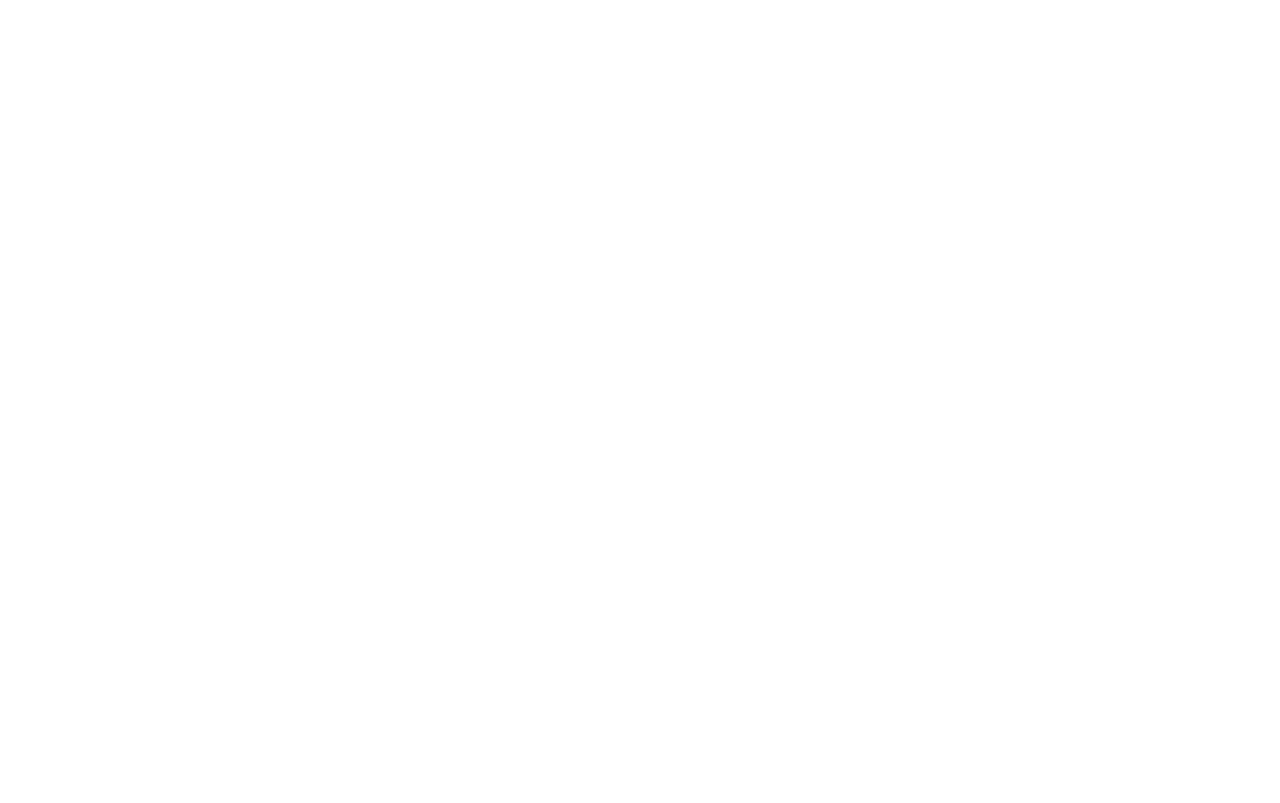
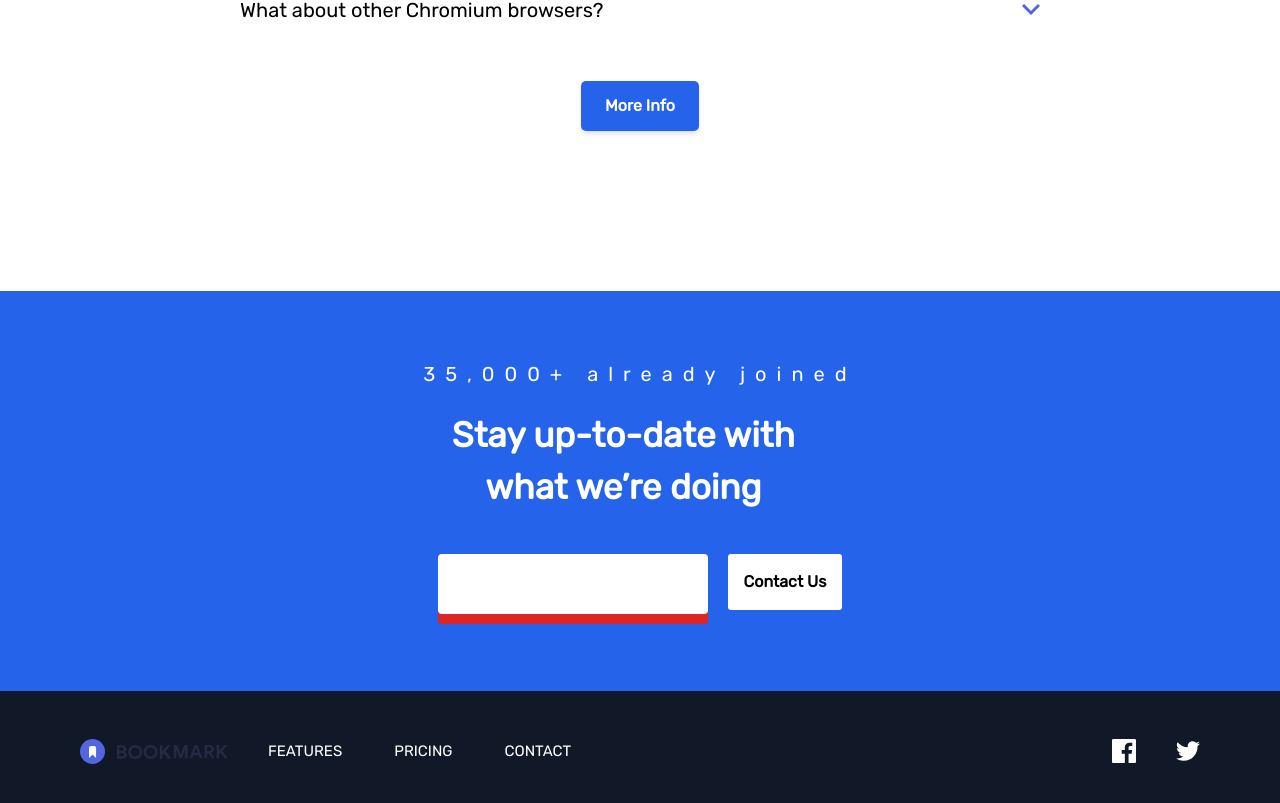
Before and after one commit to kalejaiyeoluwadara/BookMark, a React (Vite) app: page / in a window 1280 px wide. Shown: the part 3144-3947 px from the top of the page. Before the commit the page ends 3216 px from the top, so only its background shows below. Built offline with nearby package versions, Linux system fonts and the light colour scheme.

Commit message:
Basics Done

```diff
--- a/src/App.jsx
+++ b/src/App.jsx
@@ -6,6 +6,8 @@ import Nav from "./Pages/Nav";
 import Feature from "./Pages/Feature";
 import Download from "./Pages/Download";
 import Faq from "./Pages/Faq";
+import Contact from "./Pages/Contact";
+import Footer from "./Pages/Footer";
 const App = () => {
   return (
     <>
@@ -14,6 +16,8 @@ const App = () => {
       <Feature />
       <Download />
       <Faq />
+      <Contact />
+      <Footer />
     </>
   );
 };
--- /dev/null
+++ b/src/Components/Link2.jsx
@@ -0,0 +1,14 @@
+import React from "react";
+
+function Link({ link, name }) {
+  return (
+    <a
+      className={`uppercase font-[500] py-3 px-4 text-[15px] text-white hover:text-orange-600 `}
+      href={link}
+    >
+      {name}
+    </a>
+  );
+}
+
+export default Link;
--- a/src/Pages/Contact.jsx
+++ b/src/Pages/Contact.jsx
@@ -0,0 +1,37 @@
+import React from "react";
+
+function Contact() {
+  return (
+    <div className="h-[50vh]  w-screen bg-blue-600 text-white flex flex-col items-center justify-center  ">
+      <section className="flex flex-col gap-5">
+        <p className="text-[20px] tracking-[10px] ">35,000+ already joined</p>
+        <h2 className="font-[650] text-center w-[400px] text-[35px] ">
+          Stay up-to-date with what we’re doing
+        </h2>
+      </section>
+      <section>
+        <Form />
+      </section>
+    </div>
+  );
+}
+
+const Form = () => {
+  return (
+    <div className="flex items-start justify-center mt-10 gap-5">
+      <div className="h-[70px] rounded-[3px] bg-red-600 ">
+        <input
+          className="outline-none text-black px-2 rounded-[4px] border-none bg-white h-[60px] w-[270px]  "
+          type="text"
+          name=""
+          id=""
+        />
+      </div>
+      <button className="px-4 py-4 text-black font-[600] text-[16px] bg-white rounded-[3px]">
+        Contact Us
+      </button>
+    </div>
+  );
+};
+
+export default Contact;
--- a/src/Pages/Download.jsx
+++ b/src/Pages/Download.jsx
@@ -24,7 +24,7 @@ function Download() {
     },
   ]);
   return (
-    <div className="h-[100vh] flex flex-col mt-20 items-center justify-center w-screen ">
+    <div className="h-auto py-40 flex flex-col  items-center justify-center w-screen ">
       <Header
         name={"Download the extension"}
         content={`We’ve got more browsers in the pipeline. Please do let us know if you’ve
--- a/src/Pages/Faq.jsx
+++ b/src/Pages/Faq.jsx
@@ -31,7 +31,7 @@ function Faq() {
     },
   ]);
   return (
-    <div className="h-[100vh] w-screen flex flex-col items-center justify-center ">
+    <div className="h-auto py-40 w-screen flex flex-col items-center justify-center ">
       <Header
         name={"Frequently Asked Questions"}
         content={`Here are some of our FAQs. If you have any other questions you’d like
--- a/src/Pages/Footer.jsx
+++ b/src/Pages/Footer.jsx
@@ -0,0 +1,47 @@
+import React from "react";
+import Link from "../Components/Link2";
+import logo from "../assets/images/logo-bookmark.svg";
+import face from "../assets/images/icon-facebook.svg";
+import twiter from "../assets/images/icon-twitter.svg";
+function Footer() {
+  return (
+    <div className="w-screen h-[15vh] bg-gray-900 flex justify-between items-center px-20  ">
+      <div className="flex gap-6">
+        <img src={logo} alt="" />
+        <ul className="flex justify-between items-center gap-5  ">
+          {[
+            {
+              name: "Features",
+              special: false,
+              link: "#",
+            },
+            {
+              name: "Pricing",
+              special: false,
+              link: "#",
+            },
+            {
+              name: "Contact",
+              special: false,
+              link: "#",
+            },
+          ].map((item, id) => {
+            const { name, special, link } = item;
+            return (
+              <li>
+                <Link key={id} name={name} link={link} />
+              </li>
+            );
+          })}
+        </ul>
+      </div>
+      {/* Social */}
+      <div className="flex items-center justify-center gap-10">
+        <img src={face} alt="" />
+        <img src={twiter} alt="" />
+      </div>
+    </div>
+  );
+}
+
+export default Footer;
```
